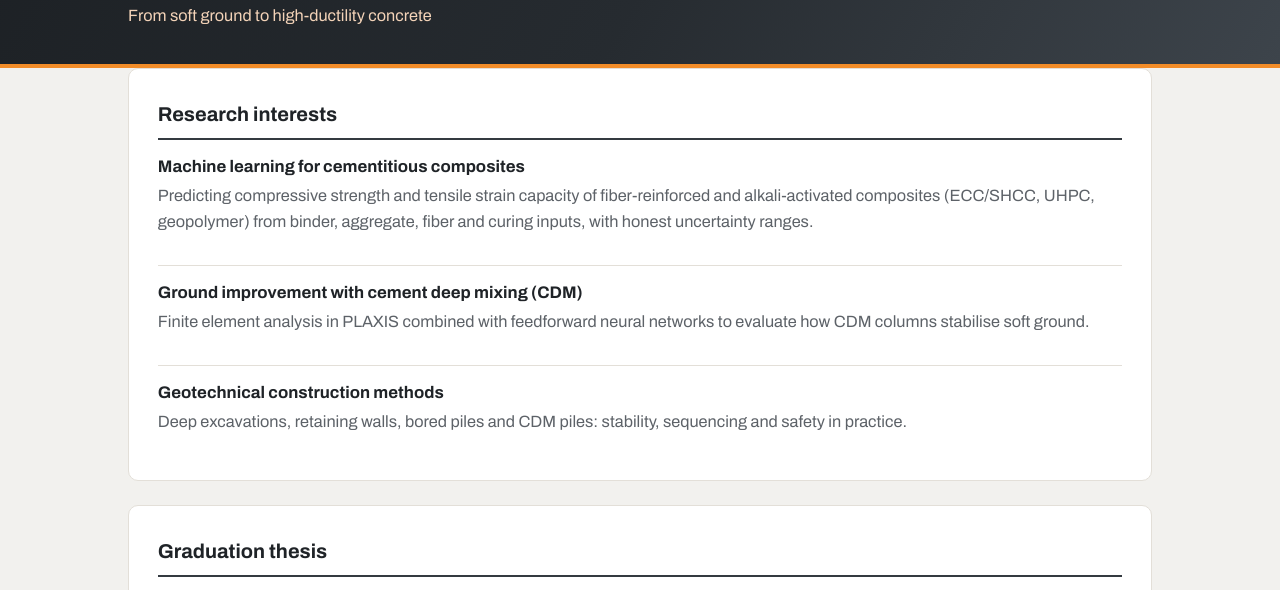
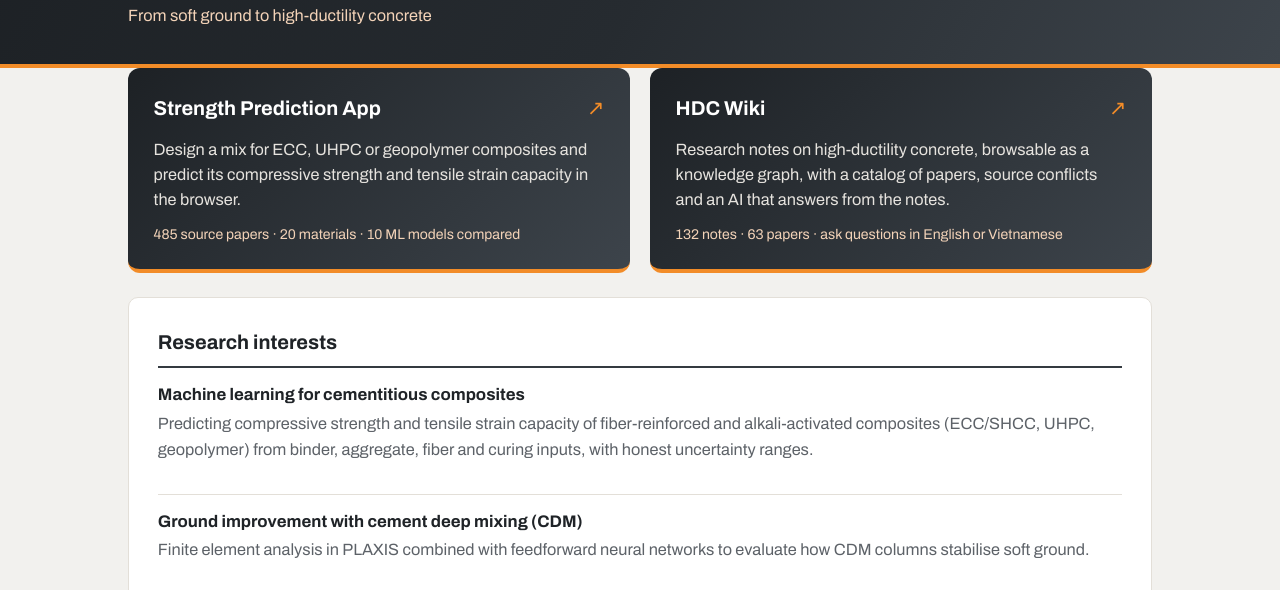
Before and after one commit to conslmhoang/conslmhoang.github.io, a plain HTML site: page research.html in a window 1280 px wide. Shown: the part 141-731 px from the top of the page. Drawn offline with Linux system fonts and the light colour scheme.

Commit message:
Research page opens with clickable cards for the strength app and the HDC wiki
Co-Authored-By: Claude Opus 5.5 <noreply@anthropic.com>

```diff
--- a/research.html
+++ b/research.html
@@ -33,6 +33,19 @@
 </section>
 
 <main class="wrap">
+
+  <div class="tools">
+    <a class="tool" href="https://conslmhoang.github.io/construction-materials-lab/" target="_blank" rel="noopener">
+      <span class="tool-head"><b>Strength Prediction App</b><span class="arrow" aria-hidden="true">↗</span></span>
+      <span class="tool-desc">Design a mix for ECC, UHPC or geopolymer composites and predict its compressive strength and tensile strain capacity in the browser.</span>
+      <span class="tool-meta">485 source papers · 20 materials · 10 ML models compared</span>
+    </a>
+    <a class="tool" href="https://conslmhoang.github.io/HDC-wiki/" target="_blank" rel="noopener">
+      <span class="tool-head"><b>HDC Wiki</b><span class="arrow" aria-hidden="true">↗</span></span>
+      <span class="tool-desc">Research notes on high-ductility concrete, browsable as a knowledge graph, with a catalog of papers, source conflicts and an AI that answers from the notes.</span>
+      <span class="tool-meta">132 notes · 63 papers · ask questions in English or Vietnamese</span>
+    </a>
+  </div>
 
   <div class="card">
     <h2>Research interests</h2>
--- a/style.css
+++ b/style.css
@@ -180,6 +180,26 @@ a.chip:hover { background: var(--sky-200); }
 .contact-list dt { color: var(--muted); }
 .contact-list dd { margin: 0; }
 
+/* research tools: big clickable cards */
+.tools { display: grid; grid-template-columns: repeat(auto-fit, minmax(18rem, 1fr)); gap: 1.25rem; margin-bottom: 1.5rem; }
+.tool {
+  display: flex; flex-direction: column; gap: .7rem;
+  padding: 1.5rem 1.6rem 1.4rem;
+  border-radius: 12px;
+  background: linear-gradient(135deg, var(--navy-900) 0%, #3d444b 100%);
+  border-bottom: 4px solid var(--gold);
+  color: #fff; text-decoration: none;
+  transition: transform .15s ease, box-shadow .15s ease;
+}
+.tool:hover { transform: translateY(-2px); box-shadow: 0 10px 24px rgba(29,33,37,.22); }
+.tool:focus-visible { outline: 3px solid var(--gold); outline-offset: 3px; }
+.tool-head { display: flex; justify-content: space-between; align-items: baseline; gap: 1rem; }
+.tool-head b { font-size: 1.25rem; }
+.arrow { color: var(--gold); font-size: 1.3rem; }
+.tool-desc { color: #e6e3de; line-height: 1.55; }
+.tool-meta { color: var(--sky-200); font-size: .88rem; margin-top: auto; }
+@media (prefers-reduced-motion: reduce) { .tool { transition: none; } .tool:hover { transform: none; } }
+
 /* ---------- footer ---------- */
 .foot { background: var(--navy-900); color: var(--sky-200); font-size: .88rem; padding: 1.4rem 0; }
 .foot .wrap { display: flex; flex-wrap: wrap; justify-content: space-between; gap: .5rem 1.5rem; }
```
